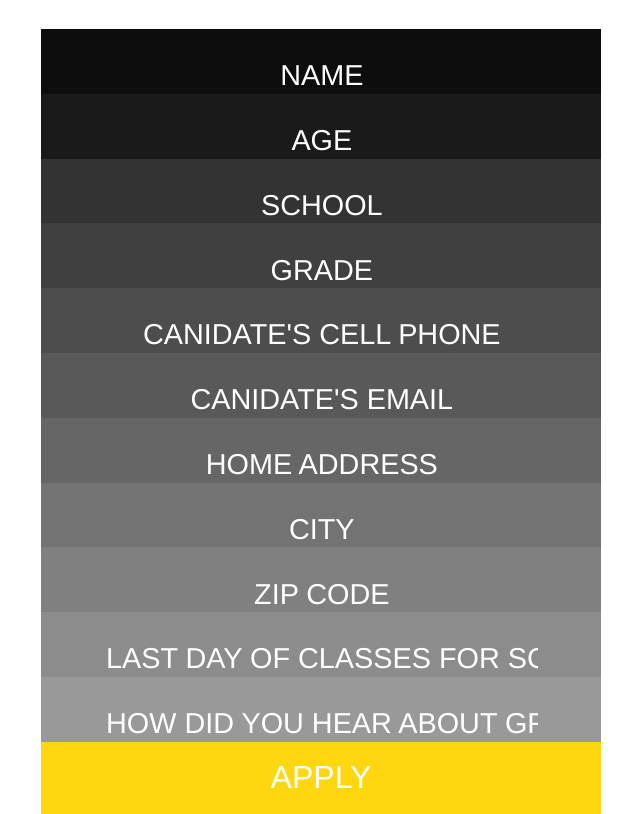
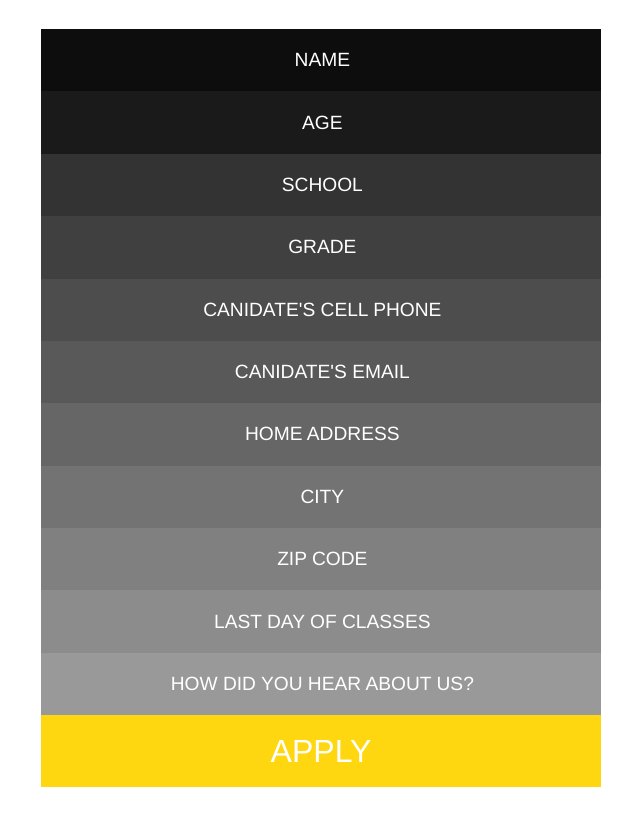
Before and after one commit to avreeeb/gfs-sign-up, a plain HTML site: page index.html in a window 1280 px wide. Shown: the part 61-875 px from the top of the page, without its empty margins (319-959 px from the left). After the commit the page ends 848 px from the top, so only its background shows below. Drawn offline with Linux system fonts and the light colour scheme; some icons are missing.

Commit message:
feat(scss): change margins
change input margin to make text fit
add margin bottom to input

fix #14

```diff
--- a/index.html
+++ b/index.html
@@ -55,11 +55,11 @@
   </div>
 
     <div class="box-11">
-    <input type="text" placeholder="LAST DAY OF CLASSES FOR SCHOOL"/>
+    <input type="text" placeholder="LAST DAY OF CLASSES"/>
   </div>
 
     <div class="box-12">
-    <input type="text" placeholder="HOW DID YOU HEAR ABOUT GFS?"/>
+    <input type="text" placeholder="HOW DID YOU HEAR ABOUT US?"/>
   </div>
 
   <div class="login">
--- a/scss/components/_main.scss
+++ b/scss/components/_main.scss
@@ -102,9 +102,6 @@ top: 75em;
   width: 0px;
   height: 0px;
   position: absolute;
-  border-style: none;
-  border-width: 0.5em 0.469em 0 0.469em;
-  border-color: #404241 transparent transparent transparent;
   top: 12.5em;
   left: 50%;
   margin-left: -0.496em;
@@ -134,15 +131,16 @@ top: 75em;
 
 input {
   height: 1.25em;
-  width: 15.125em;
-  font-size: 1.8em;
+  width: 16.125em;
+  font-size: 1.2em;
   text-align: center;
   border: 0;
   outline: 0;
   color: #fff;
   background: transparent;
-  margin-left: 2.1875em;
+  margin-left: 6.5875em;
   margin-top: 1em;
+  margin-bottom: 1em;
   font-family: Gotham, "Helvetica Neue", Helvetica, Arial, sans-serif;
 }
 
```
Also changed, not shown: css/style.css.
